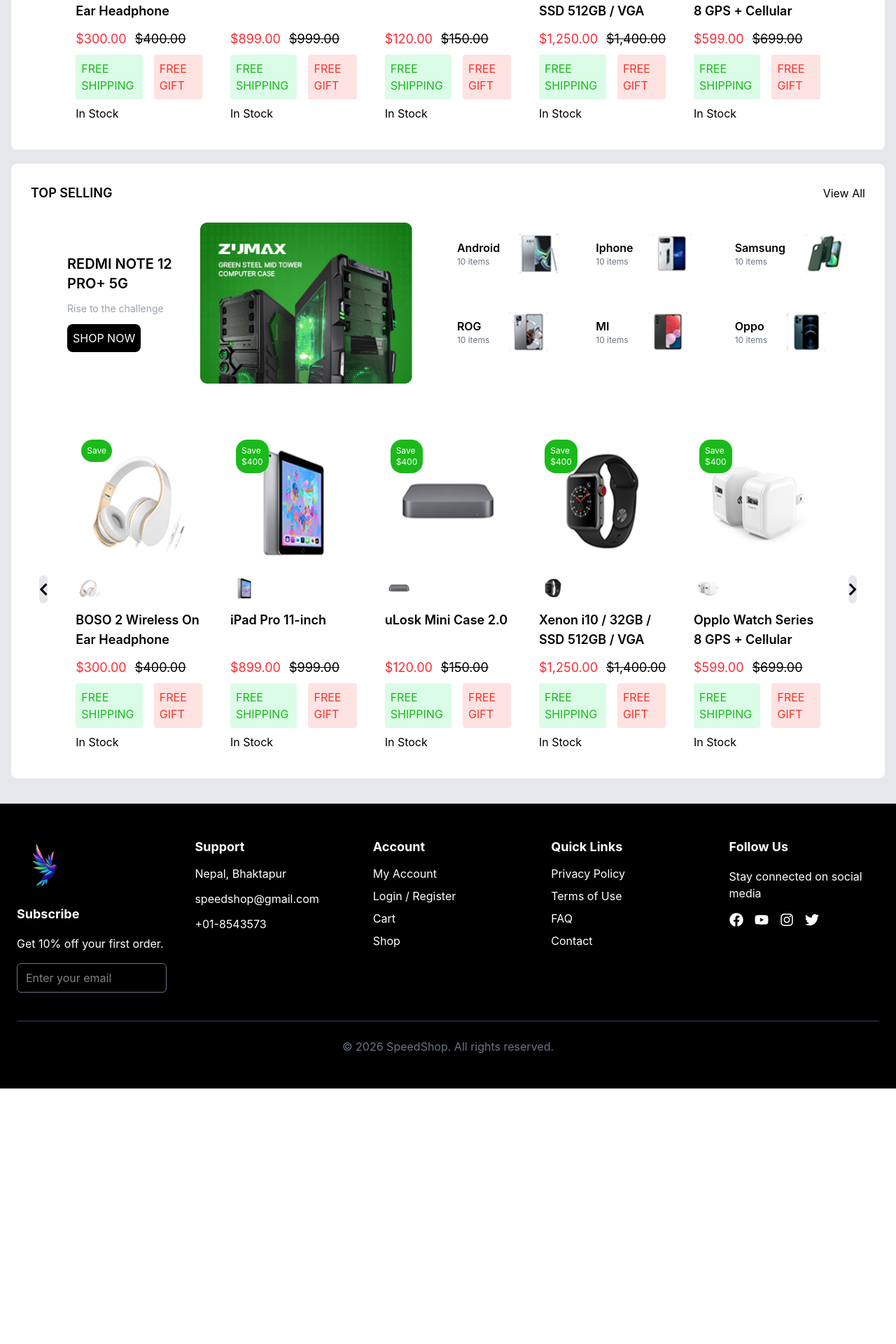
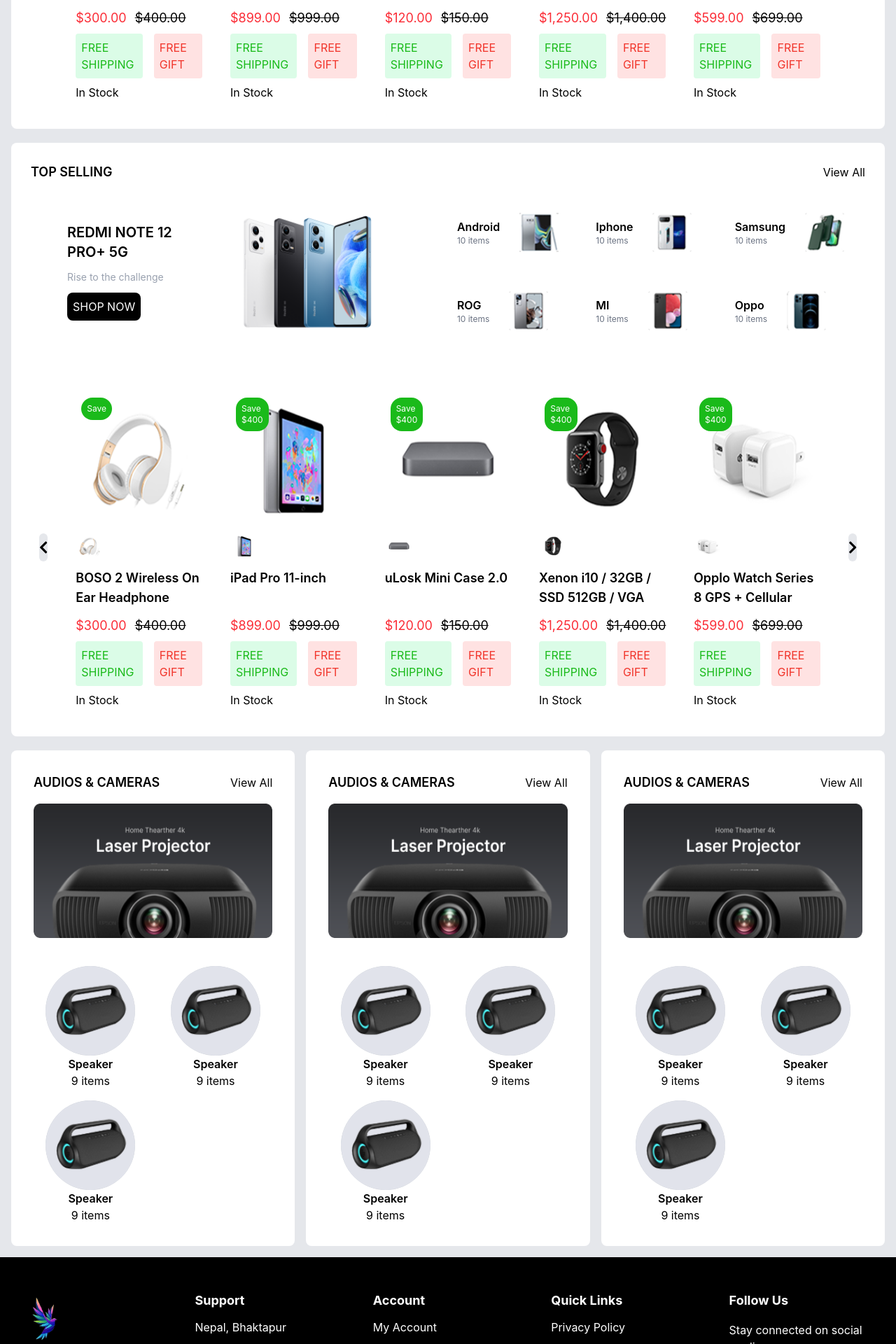
Before and after one commit to headlet/E-Commerce, a React app in the folder frontend/: page / in a window 1280 px wide. Shown: the part 3398-5318 px from the top of the page at 70% size. Before the commit the page ends 4953 px from the top, so only its background shows below. Built offline with nearby package versions, Linux system fonts and the light colour scheme; the HTML template or start-up script is replaced by a standard one.

Commit message:
added 3 card in homepage section and view diff categories

```diff
--- a/frontend/src/public/components/pages/Home.jsx
+++ b/frontend/src/public/components/pages/Home.jsx
@@ -43,39 +43,42 @@
 import prod18 from "../../../assets/products/prod22.png";
 import prod19 from "../../../assets/products/prod23.png";
 import prod20 from "../../../assets/products/prod24.png";
+import prod21 from "../../../assets/products/div.banner.png";
+import prod22 from "../../../assets/products/prod46.png.png";
 
 function Home() {
+  const demo = ["", "", ""];
   const list = [
     {
       name: "Android",
       img: prod15,
-      stock: 10
+      stock: 10,
     },
 
     {
       name: "Iphone",
       img: prod16,
-      stock: 10
+      stock: 10,
     },
     {
       name: "Samsung",
       img: prod17,
-      stock: 10
+      stock: 10,
     },
     {
       name: "ROG",
       img: prod18,
-      stock: 10
+      stock: 10,
     },
     {
       name: "MI",
       img: prod19,
-      stock: 10
+      stock: 10,
     },
     {
       name: "Oppo",
       img: prod20,
-      stock: 10
+      stock: 10,
     },
   ];
   const bestprod = [
@@ -519,8 +522,8 @@
         </div>
 
         <div className="flex flex-col justify-center items-center w-full px-10 gap-6">
-          <div className="flex justify-between w-full gap-6">
-            <div className="flex w-[50%] px-10 rounded-lg justify-between items-center">
+          <div className="flex flex-col md:flex-row justify-center md:justify-between w-full gap-6">
+            <div className="flex md:w-[50%] px-10 rounded-lg justify-between items-center">
               <div className="flex flex-col gap-3 justify-center items-start h-[200px] ">
                 <h2 className="text-xl font-semibold max-w-[180px]">
                   REDMI NOTE 12 PRO+ 5G
@@ -530,17 +533,17 @@
                   SHOP NOW
                 </button>
               </div>
-              <img src={prod13} alt="" />
+              <img src={prod14} alt="" className="w-[60%]" />
             </div>
 
-            <div className="grid grid-cols-3 grid-rows-2 h-[200px] gap-6 w-[50%]">
+            <div className="grid grid-cols-3 grid-rows-2 h-[200px] gap-6 md:w-[50%]">
               {list.map((items, index) => (
                 <div key={index} className="flex items-center gap-7">
                   <div>
                     <h2 className="text-md font-semibold">{items.name}</h2>
                     <p className="text-xs text-gray-500">{items.stock} items</p>
                   </div>
-                  <img src={items.img} alt="" className="w-14 h-14"/>
+                  <img src={items.img} alt="" className="w-14 h-14" />
                 </div>
               ))}
             </div>
@@ -593,6 +596,7 @@
         </div>
       </div>
 
+      {/* top sells 2nd */}
       <div className="w-full bg-white rounded-lg ">
         <div className="flex justify-between items-center p-7">
           <h2 className="text-lg font-semibold">TOP SELLING</h2>
@@ -600,8 +604,8 @@
         </div>
 
         <div className="flex flex-col justify-center items-center w-full px-10 gap-6">
-          <div className="flex justify-between w-full gap-6">
-            <div className="flex w-[50%] px-10 rounded-lg justify-between items-center">
+          <div className="flex flex-col md:flex-row justify-center md:justify-between w-full gap-6">
+            <div className="flex md:w-[50%] px-10 rounded-lg justify-between items-center">
               <div className="flex flex-col gap-3 justify-center items-start h-[200px] ">
                 <h2 className="text-xl font-semibold max-w-[180px]">
                   REDMI NOTE 12 PRO+ 5G
@@ -611,17 +615,20 @@
                   SHOP NOW
                 </button>
               </div>
-              <img src={prod13} alt="" />
+              <img src={prod14} alt="" className="w-[60%]" />
             </div>
 
-            <div className="grid grid-cols-3 grid-rows-2 h-[200px] gap-6 w-[50%]">
+            <div className="grid grid-cols-3 grid-rows-2 md:h-[200px] gap-6 md:w-[50%]">
               {list.map((items, index) => (
-                <div key={index} className="flex items-center gap-7">
+                <div
+                  key={index}
+                  className="flex flex-col-reverse lg:flex-row items-center gap-7"
+                >
                   <div>
                     <h2 className="text-md font-semibold">{items.name}</h2>
                     <p className="text-xs text-gray-500">{items.stock} items</p>
                   </div>
-                  <img src={items.img} alt="" className="w-14 h-14"/>
+                  <img src={items.img} alt="" className="w-14 h-14" />
                 </div>
               ))}
             </div>
@@ -674,13 +681,37 @@
         </div>
       </div>
 
+      {/* 3card */}
+      <div className="grid grid-cols-1 md:grid-cols-2 lg:grid-cols-3 w-full gap-4">
+        {demo.map((_, index) => (
+          <div
+            key={index}
+            className="bg-white rounded-lg p-8 flex flex-col justify-evenly gap-4"
+          >
+            <div className="flex justify-between items-center">
+              <h2 className="text-lg font-semibold">AUDIOS & CAMERAS</h2>
+              <button>View All</button>
+            </div>
 
-      {/* 3card */}
-      <div>
-        <div>
+            <div className="flex flex-col gap-10">
+              <img src={prod21} alt="" className="lg:h-48 rounded-lg" />
 
-        </div>
-
+              <div className="grid grid-cols-2 place-items-center gap-4">
+                {demo.map((_, i) => (
+                  <div key={i} className="text-center">
+                    <img
+                      src={prod22}
+                      alt=""
+                      className="h-32 w-32 rounded-full bg-gray-300"
+                    />
+                    <h2 className="font-semibold">Speaker</h2>
+                    <p>9 items</p>
+                  </div>
+                ))}
+              </div>
+            </div>
+          </div>
+        ))}
       </div>
     </section>
   );
```
Also changed, not shown: frontend/src/assets/products/div.banner.png (added), frontend/src/assets/products/prod46.png.png (added).
